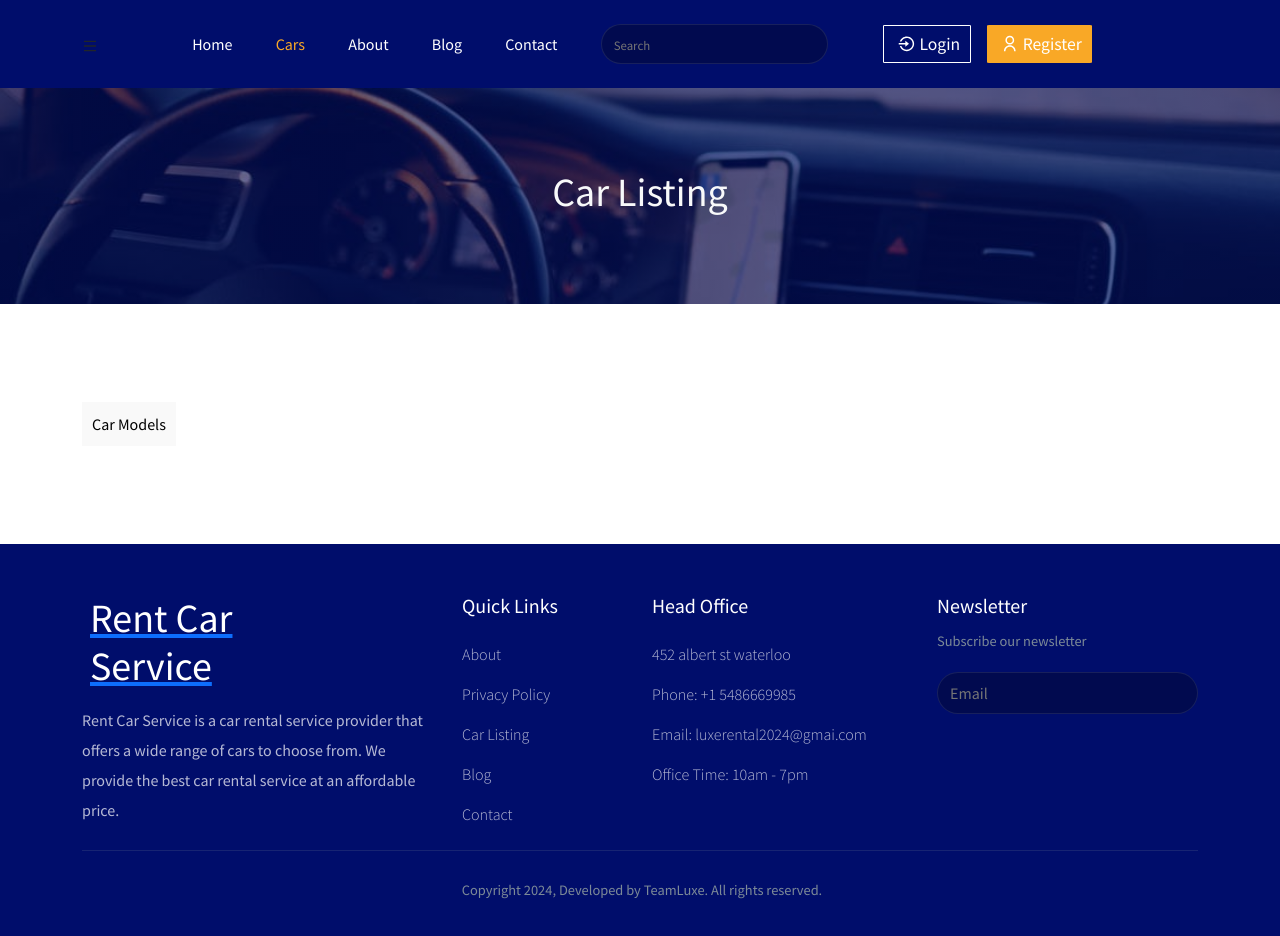
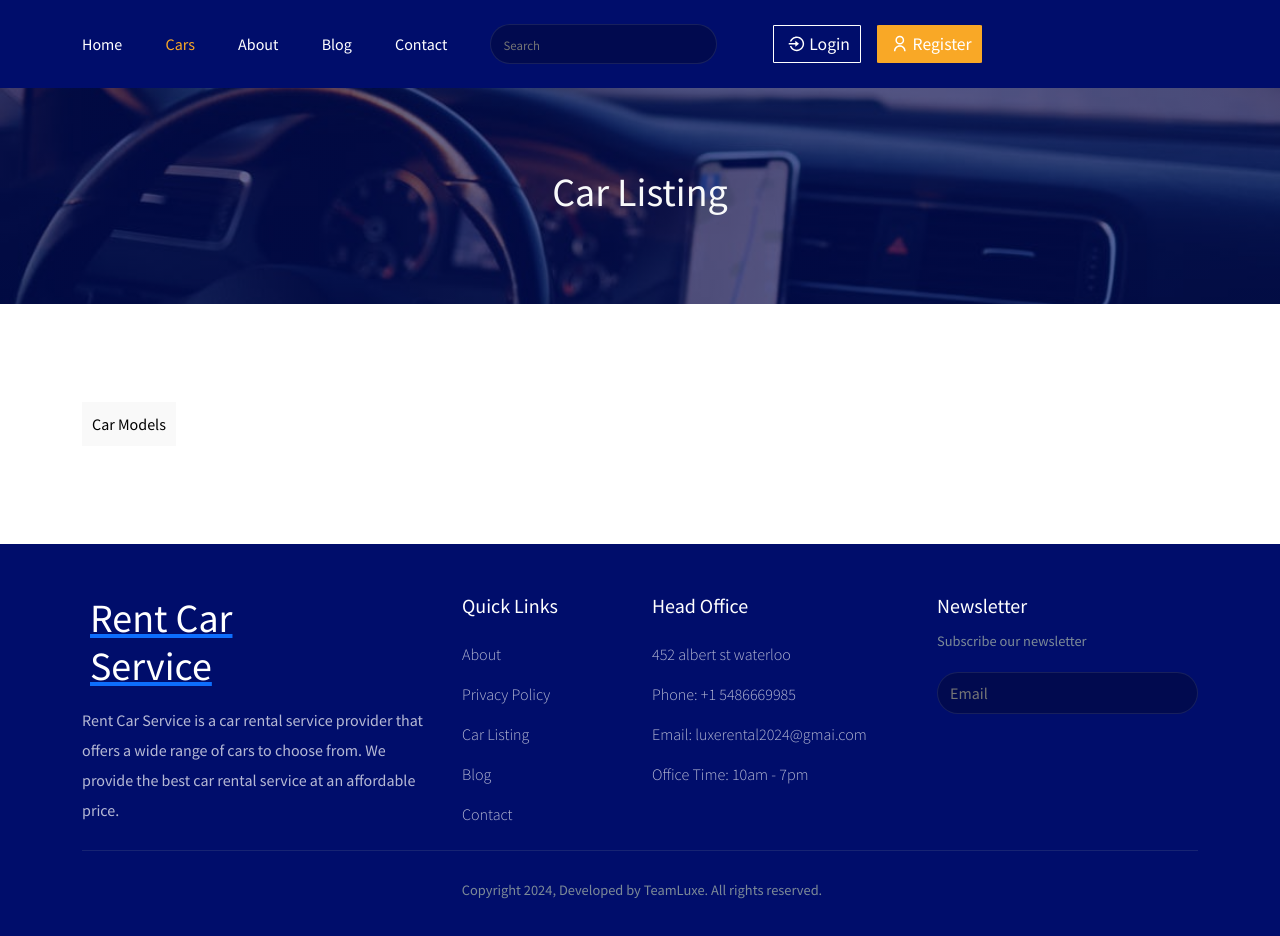
Before and after one commit to Parthgujjar2060/luxe-react-repo, a React (Create React App) app: page /cars in a window 1280 px wide. Built offline with nearby package versions, Linux system fonts and the light colour scheme.

Commit message:
Here the header has made some change to show an hamburger on proper time

```diff
--- a/src/components/Header/Header.jsx
+++ b/src/components/Header/Header.jsx
@@ -33,6 +33,18 @@ const Header = ({ loginResponse }) => {
   const [userId, setUserID] = useState("");
   const [sessionToken, setSessionToken] = useState(null);
   const [showMenu, setShowMenu] = useState(false);
+  const [isMobile, setIsMobile] = useState(window.innerWidth <= 768);
+
+  const handleResize = () => {
+    setIsMobile(window.innerWidth <= 768);
+  };
+
+  useEffect(() => {
+    window.addEventListener("resize", handleResize);
+    return () => {
+      window.removeEventListener("resize", handleResize);
+    };
+  }, []);
 
   const fetchUserData = async () => {
     try {
@@ -67,10 +79,12 @@ const Header = ({ loginResponse }) => {
       <div className="main__navbar">
         <Container>
           <div className="navigation__wrapper d-flex align-items-center justify-content-between">
-            <span className="mobile__menu" onClick={() => setShowMenu(!showMenu)}>
-              <RiMenuLine />
-            </span>
-            <div className={`menu ${showMenu ? 'show' : 'hide'}`}>
+            {isMobile && (
+              <span className="mobile__menu" onClick={() => setShowMenu(!showMenu)}>
+                <RiMenuLine />
+              </span>
+            )}
+            <div className={`menu ${isMobile && (showMenu ? 'show' : 'hide')}`}>
               {navLinks.map((item, index) => (
                 <NavLink
                   to={item.path}
```
